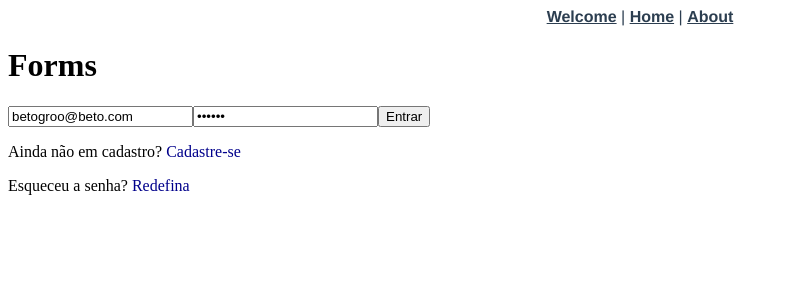
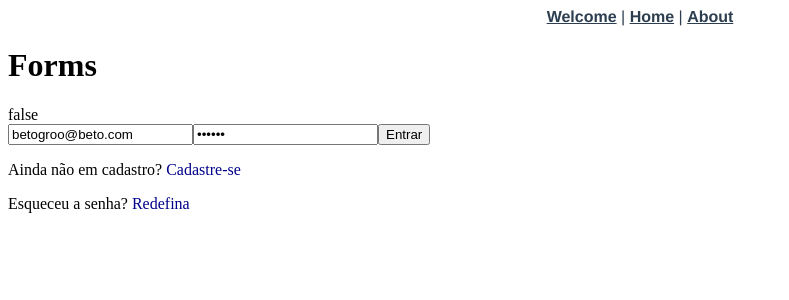
Before and after one commit to betogroo/componentsv4, a Vue app: page /welcome/login in a window 1280 px wide. Shown: the top 300 px of the page, without its empty margins (0-789 px from the left). Built offline with nearby package versions, Linux system fonts and the light colour scheme; no server answers.

Commit message:
save: to work

```diff
--- a/src/composables/useUtils.ts
+++ b/src/composables/useUtils.ts
@@ -2,15 +2,20 @@ import { Notification, NotificationType } from '@/types/Notification'
 
 const useUtils = (): {
   delay: typeof delay
-  setError: typeof setError
+  setNotification: typeof setNotification
   resetNotification: typeof resetNotification
 } => {
-  const delay = (amount = 2000) => {
-    console.log(`Delay de ${amount / 1000} segundos para testes!`)
+  const delay = (amount = 2000, msg = false) => {
+    if (msg) {
+      console.log(`Delay de ${amount / 1000} segundos para testes!`)
+    }
     return new Promise((resolve) => setTimeout(resolve, amount))
   }
 
-  const setError = (type: NotificationType, msg: string): Notification => {
+  const setNotification = (
+    type: NotificationType,
+    msg: string
+  ): Notification => {
     const res: Notification = {
       type: type,
       msg: msg
@@ -24,7 +29,7 @@ const useUtils = (): {
     }
   }
 
-  return { delay, setError, resetNotification }
+  return { delay, setNotification, resetNotification }
 }
 
 export default useUtils
--- a/src/modules/core/auth/components/LoginForm.vue
+++ b/src/modules/core/auth/components/LoginForm.vue
@@ -1,5 +1,6 @@
 <template>
   <div>
+    {{ error }}
     <form @submit.prevent="handleSubmit">
       <input type="email" v-model="formData.email" />
       <input type="password" v-model="formData.password" />
@@ -17,11 +18,7 @@
     </form>
     <div>
       <DefaultLoading v-if="isPending" />
-      <DefaultNotification
-        :isActive="error.isActive"
-        :type="error.type"
-        :text="error.msg"
-      />
+      <DefaultNotification :type="notification.type" :text="notification.msg" />
     </div>
   </div>
 </template>
@@ -32,7 +29,7 @@ import { defineComponent, ref } from 'vue'
 import DefaultNotification from '@/components/layout/notification/DefaultNotification.vue'
 import DefaultLoading from '@/components/layout/loading/DefaultLoading.vue'
 import AuthFormLink from './AuthFormLink.vue'
-import Auth from '../types/Auth'
+import { Auth } from '../types/Auth'
 
 export default defineComponent({
   name: 'LoginForm',
@@ -43,18 +40,18 @@ export default defineComponent({
     DefaultLoading
   },
   setup() {
-    const { error, isPending, login } = useLogin()
+    const { error, notification, isPending, login } = useLogin()
     const formData = ref<Auth>({
       email: 'betogroo@beto.com',
       password: '123456'
     })
     const handleSubmit = async (): Promise<void> => {
       await login(formData.value)
-      if (error.value.type === 'success') {
+      if (!error.value) {
         console.log('user logged')
       }
     }
-    return { formData, handleSubmit, error, isPending }
+    return { formData, handleSubmit, error, notification, isPending }
   }
 })
 </script>
--- a/src/modules/core/auth/components/ResetPasswordForm.vue
+++ b/src/modules/core/auth/components/ResetPasswordForm.vue
@@ -1,5 +1,6 @@
 <template>
   <div>
+    {{ error }}
     <form @submit.prevent="handleSubmit">
       <input v-model="formData.email" type="email" />
       <button type="submit">Redefinir</button>
@@ -11,7 +12,7 @@
     </form>
     <div>
       <DefaultLoading v-if="isPending" />
-      <DefaultNotification :text="error.msg" :type="error.type" />
+      <DefaultNotification :text="notification.msg" :type="notification.type" />
     </div>
   </div>
 </template>
@@ -22,7 +23,7 @@ import userResetPassword from '../composables/useResetPassword'
 import DefaultNotification from '@/components/layout/notification/DefaultNotification.vue'
 import DefaultLoading from '@/components/layout/loading/DefaultLoading.vue'
 import AuthFormLink from './AuthFormLink.vue'
-import Auth from '../types/Auth'
+import { Auth } from '../types/Auth'
 
 export default defineComponent({
   name: 'ResetPasswordForm',
@@ -34,7 +35,7 @@ export default defineComponent({
   },
 
   setup() {
-    const { error, isPending, reset } = userResetPassword()
+    const { error, notification, isPending, reset } = userResetPassword()
     const formData = ref<Auth>({
       email: 'beto@beto.com',
       password: ''
@@ -44,7 +45,7 @@ export default defineComponent({
       await reset(formData.value)
     }
 
-    return { formData, handleSubmit, error, isPending }
+    return { formData, handleSubmit, error, notification, isPending }
   }
 })
 </script>
--- a/src/modules/core/auth/components/SignupForm.vue
+++ b/src/modules/core/auth/components/SignupForm.vue
@@ -1,5 +1,6 @@
 <template>
   <div>
+    {{ error }}
     <form @submit.prevent="handleSubmit">
       <input v-model="formData.displayName" type="text" />
       <input v-model="formData.email" type="email" />
@@ -19,7 +20,7 @@
     </form>
     <div>
       <DefaultLoading v-if="isPending" />
-      <DefaultNotification :text="error.msg" :type="error.type" />
+      <DefaultNotification :text="notification.msg" :type="notification.type" />
     </div>
   </div>
 </template>
@@ -31,7 +32,7 @@ import useSignup from '../composables/useSignup'
 import DefaultNotification from '@/components/layout/notification/DefaultNotification.vue'
 import DefaultLoading from '@/components/layout/loading/DefaultLoading.vue'
 import AuthFormLink from './AuthFormLink.vue'
-import Auth from '../types/Auth'
+import { Auth } from '../types/Auth'
 
 export default defineComponent({
   name: 'SignupForm',
@@ -44,7 +45,7 @@ export default defineComponent({
 
   setup() {
     const router = useRouter()
-    const { error, signup, isPending } = useSignup()
+    const { error, notification, signup, isPending } = useSignup()
     const formData = ref<Auth>({
       email: 'betogarcia@gmail.com',
       password: '123456',
@@ -54,11 +55,12 @@ export default defineComponent({
 
     const handleSubmit = async () => {
       await signup(formData.value)
-      console.log(error.value)
-      // router.push({ name: 'Profile' })
+      if (!error.value) {
+        router.push({ name: 'Profile' })
+      }
     }
 
-    return { formData, handleSubmit, error, signup, isPending }
+    return { formData, handleSubmit, error, notification, signup, isPending }
   }
 })
 </script>
--- a/src/modules/core/auth/composables/useAuthErrors.ts
+++ b/src/modules/core/auth/composables/useAuthErrors.ts
@@ -24,6 +24,8 @@ const searchError = (errorCode: string): string => {
       return 'Não foi possível se cadastrar. Tente novamente em alguns segundos.'
     case 'auth/too-many-requests':
       return 'Tentativas de redefinição de senha excedidas. Tente mais tarde'
+    case 'auth/default-error':
+      return 'Erro personalizado'
     case 'auth/generic-login-error':
       return 'Não foi possível conectar-se. Tente novamente em alguns segundos.'
     default:
--- a/src/modules/core/auth/composables/useLogin.ts
+++ b/src/modules/core/auth/composables/useLogin.ts
@@ -7,48 +7,53 @@ import {
   UserInfo
 } from '@/plugins/firebase'
 import { Notification } from '@/types/Notification'
-import Auth from '../types/Auth'
+import { Auth } from '../types/Auth'
 
 const { searchError } = useAuthErrors()
-const { delay, setError, resetNotification } = useUtils()
-const error = ref<Notification>(resetNotification())
+const { delay, setNotification, resetNotification } = useUtils()
+
+const error = ref<boolean>(false)
+const notification = ref<Notification>(resetNotification())
 const isPending = ref(false)
 
 const login = async (formData: Auth): Promise<UserInfo | unknown> => {
   isPending.value = true
-  error.value = resetNotification()
+  error.value = false
+  notification.value = resetNotification()
   const { email, password } = formData
   const auth = getAuth()
 
   try {
     const res = await signInWithEmailAndPassword(auth, email, password)
     if (!res) {
-      throw new Error('Erro')
+      throw { code: 'auth/default-error' }
     }
-    await delay(2000)
-    error.value = setError(
+    await delay(15000, true)
+    notification.value = setNotification(
       'success',
       'Logado com sucesso. Aguarde ser redirecionado'
     )
     isPending.value = false
     await delay(2000)
-    error.value = resetNotification()
+    notification.value = resetNotification()
     return res.user
   } catch (err: any) {
+    error.value = true
     console.log(err.code)
     isPending.value = false
-    error.value = setError('error', searchError(err.code))
+    notification.value = setNotification('error', searchError(err.code))
     await delay(2000)
-    error.value = resetNotification()
+    notification.value = resetNotification()
   }
 }
 
 const useLogin = (): {
   error: typeof error
+  notification: typeof notification
   isPending: typeof isPending
   login: typeof login
 } => {
-  return { error, isPending, login }
+  return { error, notification, isPending, login }
 }
 
 export default useLogin
--- a/src/modules/core/auth/composables/useResetPassword.ts
+++ b/src/modules/core/auth/composables/useResetPassword.ts
@@ -3,16 +3,19 @@ import useAuthErrors from './useAuthErrors'
 import useUtils from '@/composables/useUtils'
 import { getAuth, sendPasswordResetEmail } from '@/plugins/firebase'
 import { Notification } from '@/types/Notification'
-import Auth from '../types/Auth'
+import { Auth } from '../types/Auth'
 
 const { searchError } = useAuthErrors()
-const { delay, setError, resetNotification } = useUtils()
-const error = ref<Notification>(resetNotification())
+const { delay, setNotification, resetNotification } = useUtils()
+
+const error = ref<boolean | null>(null)
+const notification = ref<Notification>(resetNotification())
 const isPending = ref(false)
 
 const reset = async (formData: Auth): Promise<void> => {
   isPending.value = true
-  error.value = resetNotification()
+  error.value = null
+  notification.value = resetNotification()
   const { email } = formData
   const auth = getAuth()
 
@@ -20,26 +23,31 @@ const reset = async (formData: Auth): Promise<void> => {
     await delay(2000)
     await sendPasswordResetEmail(auth, email)
     isPending.value = false
-    error.value = setError(
+    notification.value = setNotification(
       'success',
       'Foi enviado um email com o link para a redefinição'
     )
+    await delay(2000)
+    notification.value = resetNotification()
+    error.value = false
   } catch (err: any) {
     console.log(err.code)
     isPending.value = false
-    error.value = setError('error', searchError(err.code))
+    notification.value = setNotification('error', searchError(err.code))
     await delay(2000)
+    error.value = true
     console.log(err.code)
-    error.value = resetNotification()
+    notification.value = resetNotification()
   }
 }
 
 const useResetPassword = (): {
   error: typeof error
+  notification: typeof notification
   isPending: typeof isPending
   reset: typeof reset
 } => {
-  return { error, isPending, reset }
+  return { error, notification, isPending, reset }
 }
 
 export default useResetPassword
--- a/src/modules/core/auth/composables/useSignup.ts
+++ b/src/modules/core/auth/composables/useSignup.ts
@@ -8,35 +8,43 @@ import {
   UserInfo
 } from '@/plugins/firebase'
 import { Notification } from '@/types/Notification'
-import Auth from '../types/Auth'
-const { setError, delay, resetNotification } = useUtils()
+import { Auth } from '../types/Auth'
+const { setNotification, delay, resetNotification } = useUtils()
 const { searchError } = useAuthErrors()
-const error = ref<Notification>(resetNotification())
+
+const error = ref<boolean | null>(null)
+const notification = ref<Notification>(resetNotification())
 const isPending = ref(false)
 
 const signup = async (formData: Auth): Promise<UserInfo | unknown> => {
-  const { setError, delay } = useUtils()
   isPending.value = true
-  error.value = resetNotification()
+  error.value = null
+  notification.value = resetNotification()
   const { email, password, displayName } = formData
   const auth = getAuth()
   try {
     const res = await createUserWithEmailAndPassword(auth, email, password)
+
     if (!res) {
-      throw 'Erro'
+      throw { code: 'auth/default-error' }
     }
     await updateProfile(res.user, { displayName })
     isPending.value = false
-    error.value = setError('success', 'Cadastro efetuado com sucesso')
+    notification.value = setNotification(
+      'success',
+      'Cadastro efetuado com sucesso'
+    )
     await delay(2000)
-    error.value = resetNotification()
+    notification.value = resetNotification()
+    error.value = false
     return res.user
   } catch (err: any) {
     console.log(err.code)
     isPending.value = false
-    error.value = setError('error', searchError(err.code))
+    notification.value = setNotification('error', searchError(err.code))
     await delay(2000)
-    error.value = resetNotification()
+    error.value = true
+    notification.value = resetNotification()
   } finally {
     isPending.value = false
   }
@@ -44,10 +52,11 @@ const signup = async (formData: Auth): Promise<UserInfo | unknown> => {
 
 const useSignup = (): {
   error: typeof error
+  notification: typeof notification
   isPending: typeof isPending
   signup: typeof signup
 } => {
-  return { error, isPending, signup }
+  return { error, notification, isPending, signup }
 }
 
 export default useSignup
--- a/src/modules/core/auth/routes.ts
+++ b/src/modules/core/auth/routes.ts
@@ -37,7 +37,7 @@ const routes: Array<RouteRecordRaw> = [
     name: 'Profile',
     component: Profile,
     meta: {
-      requiresAuth: true,
+      requiresAuth: false,
       title: 'Profile'
     }
   }
```
Also changed, not shown: src/components/layout/loading/DefaultLoading.vue (+16 -12 lines), src/modules/core/auth/types/Auth.ts (+6 -3 lines), src/modules/core/auth/types/User.ts (deleted, +0 -7 lines).
